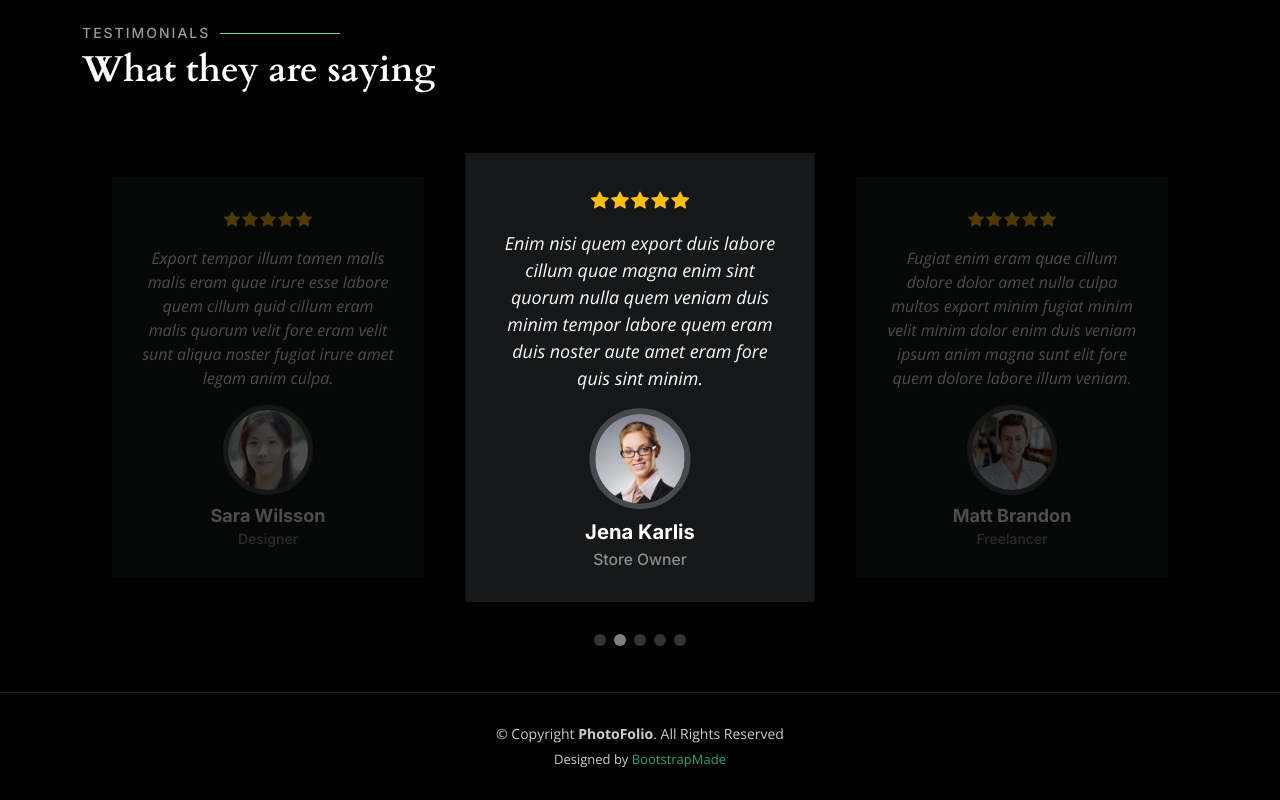
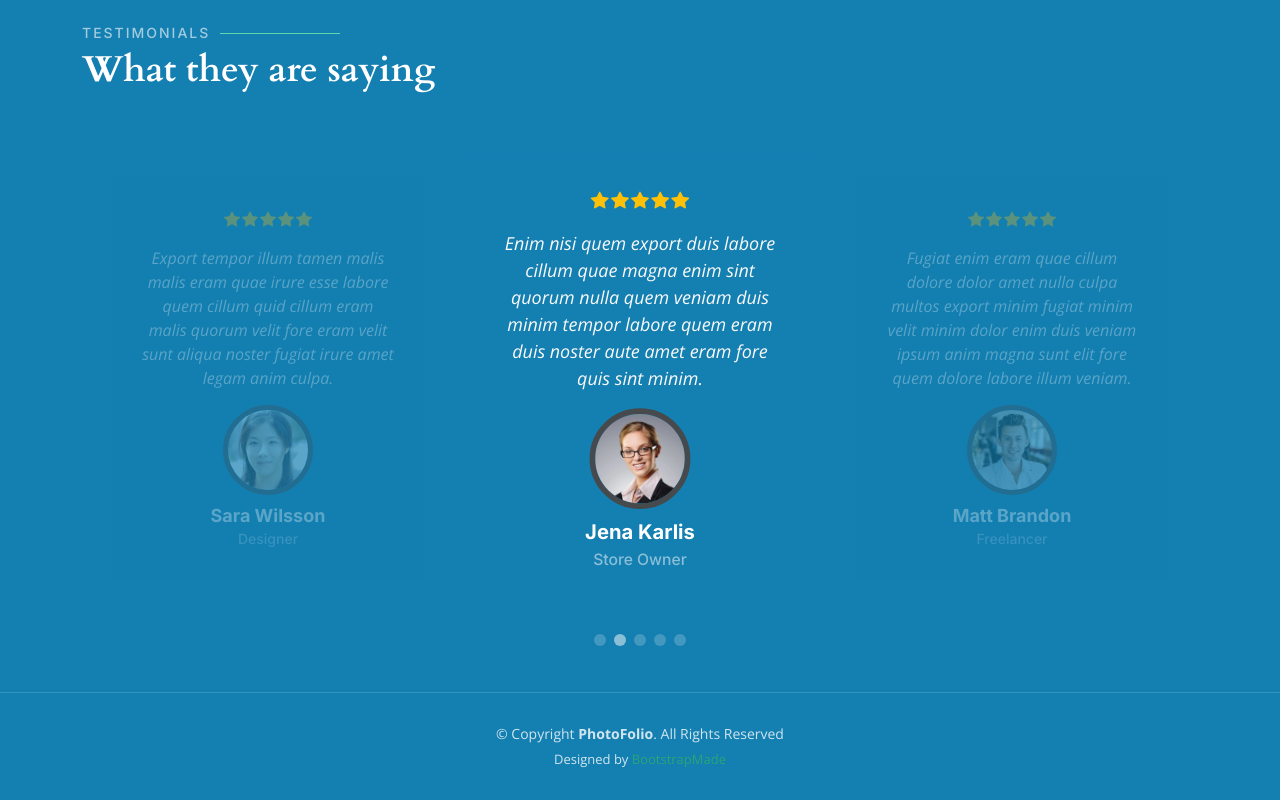
Before and after one commit to JoseTorres2210/landing, a plain HTML site: page about.html in a window 1280 px wide. Shown: the part 1161-1961 px from the top of the page. Drawn offline with nearby package versions, Linux system fonts and the light colour scheme.

Commit message:
Update main.css

```diff
--- a/assets/css/main.css
+++ b/assets/css/main.css
@@ -21,7 +21,7 @@
 :root {
   --color-default: #fafafa;
   --color-primary: #27a776;
-  --color-secondary: #161718;
+  --color-secondary: #147fb1;
 }
 
 /* Smooth scroll behavior */
@@ -35,7 +35,7 @@
 body {
   font-family: var(--font-default);
   color: var(--color-default);
-  background-color: #000;
+  background-color: #147fb1;
 }
 
 a {
@@ -1176,7 +1176,7 @@ h6 {
 .hero {
   width: 100%;
   min-height: 30vh;
-  background: #000;
+  background: #147fb1;
   background-size: cover;
   position: relative;
   padding: 140px 0 60px 0;
```
